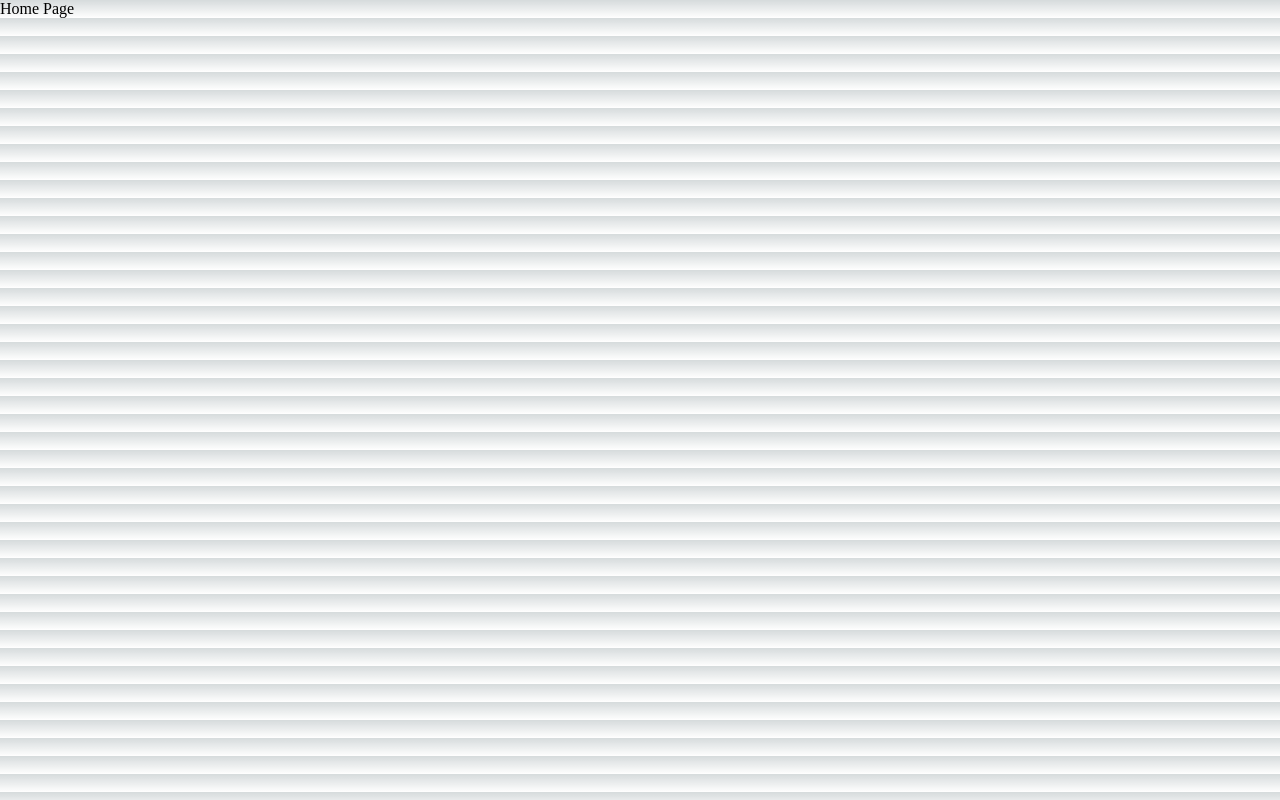
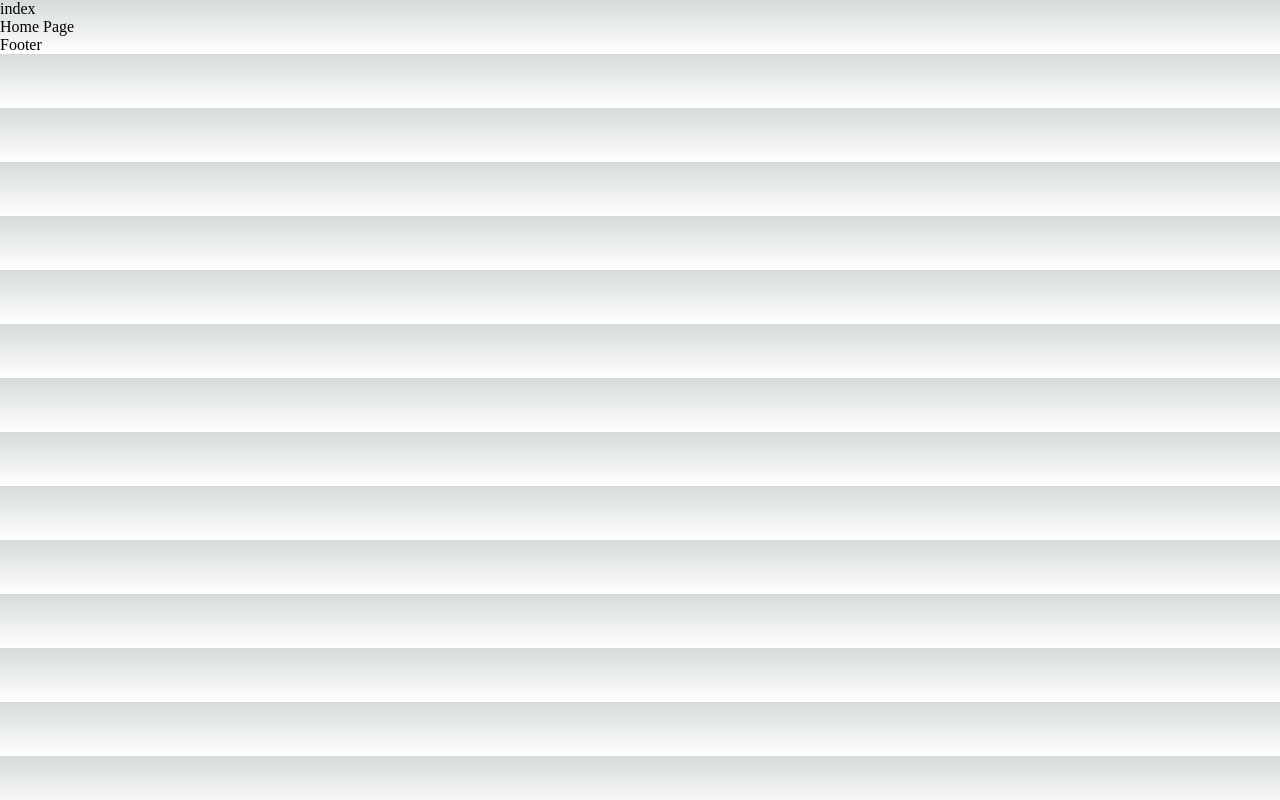
Before and after one commit to sarahabedelrazeq/estarta-developer-challenge, a Next.js app: page / in a window 1280 px wide. Built offline with nearby package versions, Linux system fonts and the light colour scheme.

Commit message:
call Header and Footer in Main layout

```diff
--- a/components/Layouts/Main/index.tsx
+++ b/components/Layouts/Main/index.tsx
@@ -1,5 +1,8 @@
+import React from "react";
 import Head from "next/head";
-import React from "react";
+import Header from "./Header";
+import Footer from "./Footer";
+
 interface Props {
   children?: React.ReactNode;
   id?: string;
@@ -7,12 +10,7 @@ interface Props {
   description?: string;
 }
 
-export default function Main({
-  children,
-  id,
-  title,
-  description,
-}: Props) {
+export default function Main({ children, id, title, description }: Props) {
   return (
     <div id={id}>
       <Head>
@@ -22,7 +20,11 @@ export default function Main({
           content={description ? description : "Generated by create next app"}
         />
       </Head>
-      <main>{children}</main>
+      <div>
+        <Header/>
+        <main>{children}</main>
+        <Footer/>
+      </div>
     </div>
   );
 }
```
